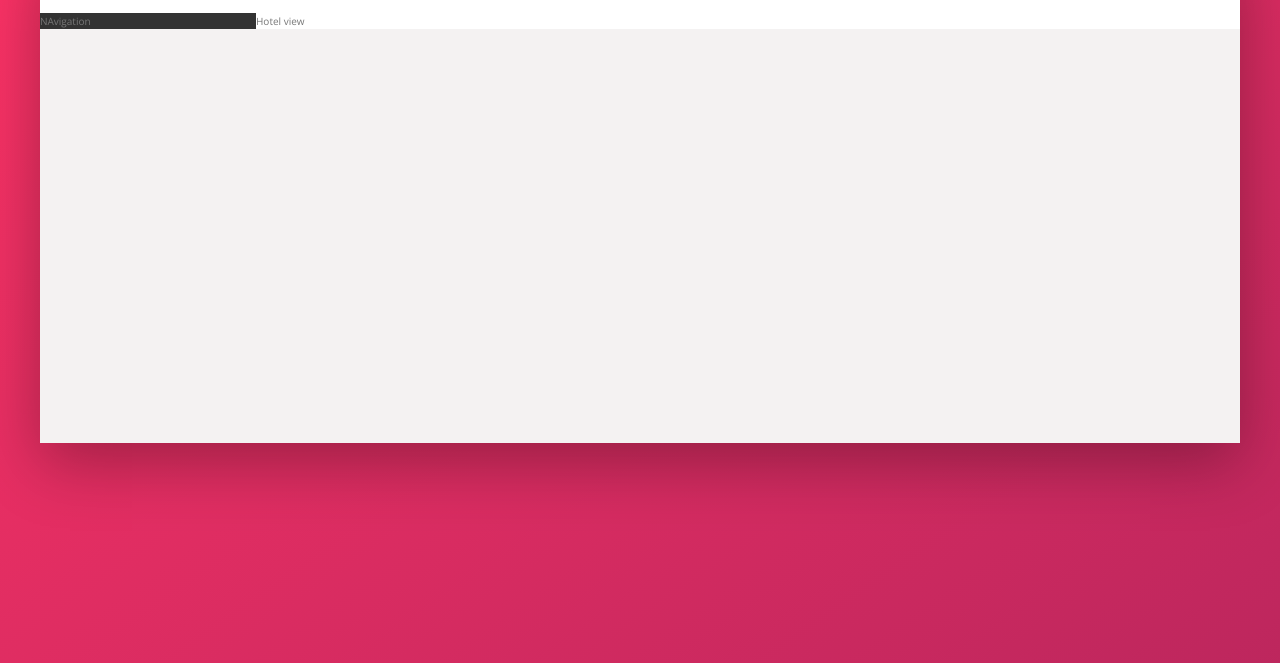
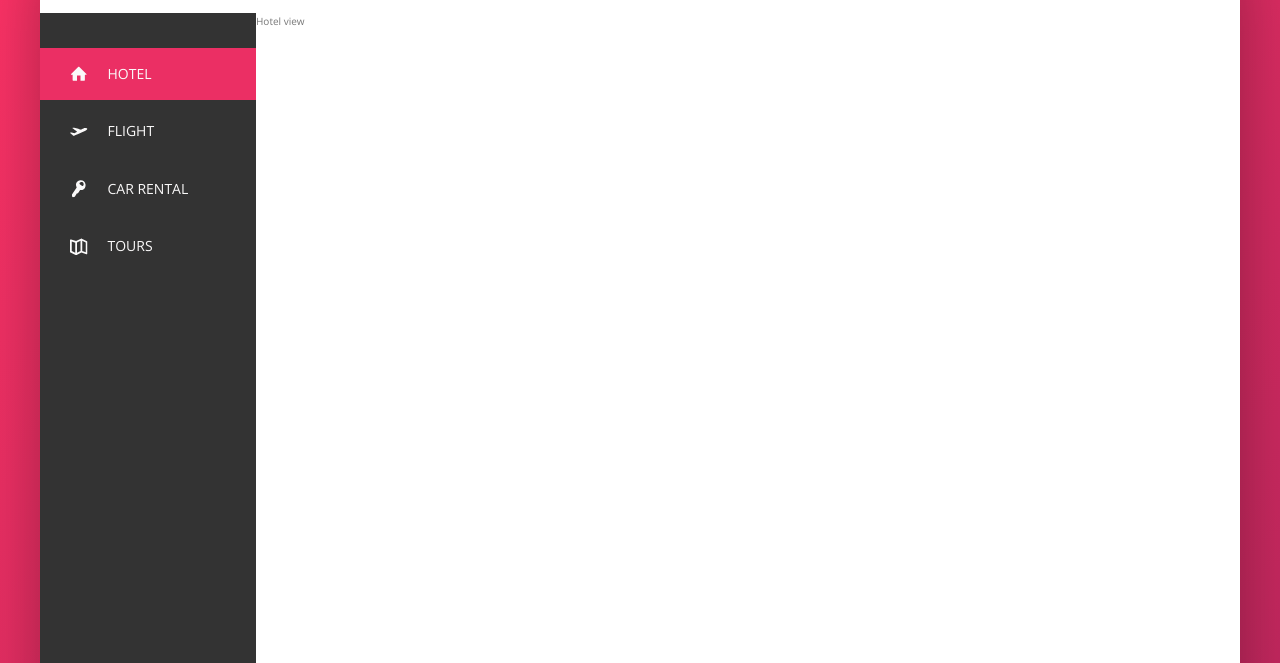
Before and after one commit to amit-dhakad/trillo-master-flexbox, a website: page index.html in a window 1280 px wide. Shown: the part 137-800 px from the top of the page. Drawn offline with nearby package versions, Linux system fonts and the light colour scheme.

Commit message:
completed sidebar

```diff
--- a/index.html
+++ b/index.html
@@ -58,7 +58,44 @@
       </header>
 
       <div class="content">
-        <nav class="sidebar">NAvigation</nav>
+        <nav class="sidebar">
+          <ul class="side-nav">
+            <li class="side-nav__item side-nav__item--active">
+              <a href="#" class="side-nav__link">
+                <svg class="side-nav__icon">
+                  <use xlink:href="img/sprite.svg#icon-home"></use>
+                  <span>Hotel</span>
+                </svg>
+              </a>
+            </li>
+            <li class="side-nav__item">
+              <a href="#" class="side-nav__link">
+                <svg class="side-nav__icon">
+                  <use xlink:href="img/sprite.svg#icon-aircraft-take-off"></use>
+                  <span>Flight</span>
+                </svg>
+              </a>
+            </li>
+            <li class="side-nav__item">
+              <a href="#" class="side-nav__link">
+                <svg class="side-nav__icon">
+                  <use xlink:href="img/sprite.svg#icon-key"></use>
+                  <span>Car rental</span>
+                </svg>
+              </a>
+            </li>
+            <li class="side-nav__item">
+              <a href="#" class="side-nav__link">
+                <svg class="side-nav__icon">
+                  <use xlink:href="img/sprite.svg#icon-map"></use>
+                  <span>Tours</span>
+                </svg>
+              </a>
+            </li>
+          </ul>
+
+          <div class="legal">&copy; 2017 by trillo. All rights reserved.</div>
+        </nav>
 
         <main class="hotel-view">Hotel view</main>
       </div>
--- a/sass/_components.scss
+++ b/sass/_components.scss
@@ -79,3 +79,68 @@
     margin-right: 1rem;
   }
 }
+
+// Side navigation
+
+.side-nav {
+  font-size: 1.4rem;
+  list-style: none;
+  margin-top: 3.5rem;
+
+  &__item {
+    position: relative;
+
+    &:not(:last-child) {
+      margin-bottom: 0.5rem;
+    }
+  }
+
+  &__item:before {
+    content: '';
+    position: absolute;
+    top: 0;
+    left: 0;
+    height: 100%;
+    width: 3px;
+    background-color: var(--color-primary);
+    transform: scaleY(0);
+    transition: transform 0.2s, width 0.4s cubic-bezier(1, 0, 0, 1) 0.2s,
+      background-color 0.1s;
+  }
+
+  &__item:hover::before,
+  &__item--active::before {
+    transform: scaleY(1);
+    width: 100%;
+  }
+
+  &__item:active::before {
+    background-color: var(--color-primary-light);
+  }
+  &__link:link,
+  &__link:visited {
+    color: var(--color-grey-light-1);
+    text-decoration: none;
+    text-transform: uppercase;
+    display: flex;
+    padding: 1.5rem 3rem;
+    align-items: center;
+    position: relative;
+    z-index: 10;
+  }
+
+  &__icon {
+    width: 1.75rem;
+    height: 1.75rem;
+    margin-right: 2rem;
+    fill: currentColor;
+  }
+}
+// legal text
+
+.legal {
+  font-size: 1.2rem;
+  color: var(--color-grey-light-4);
+  text-align: center;
+  padding: 2.5rem;
+}
--- a/sass/_layout.scss
+++ b/sass/_layout.scss
@@ -22,9 +22,13 @@
 .sidebar {
   background-color: var(--color-grey-dark-1);
   flex: 0 0 18%;
+  display: flex;
+  flex-direction: column;
+  justify-content: space-between;
 }
 
 .hotel-view {
   background-color: #fff;
   flex: 1;
+  height: 80rem;
 }
```
Also changed, not shown: css/style.css.
